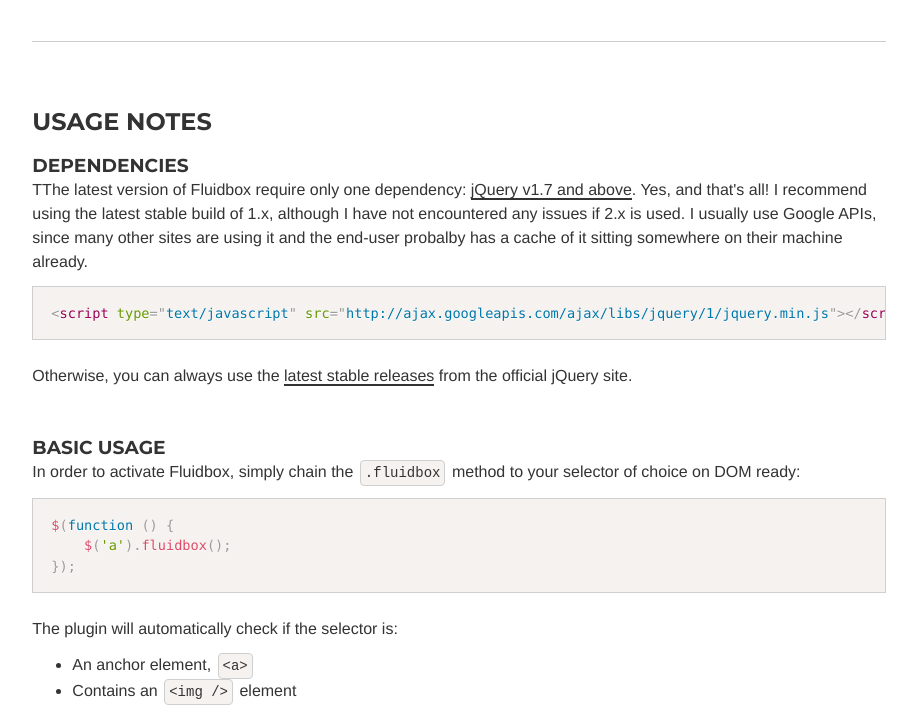
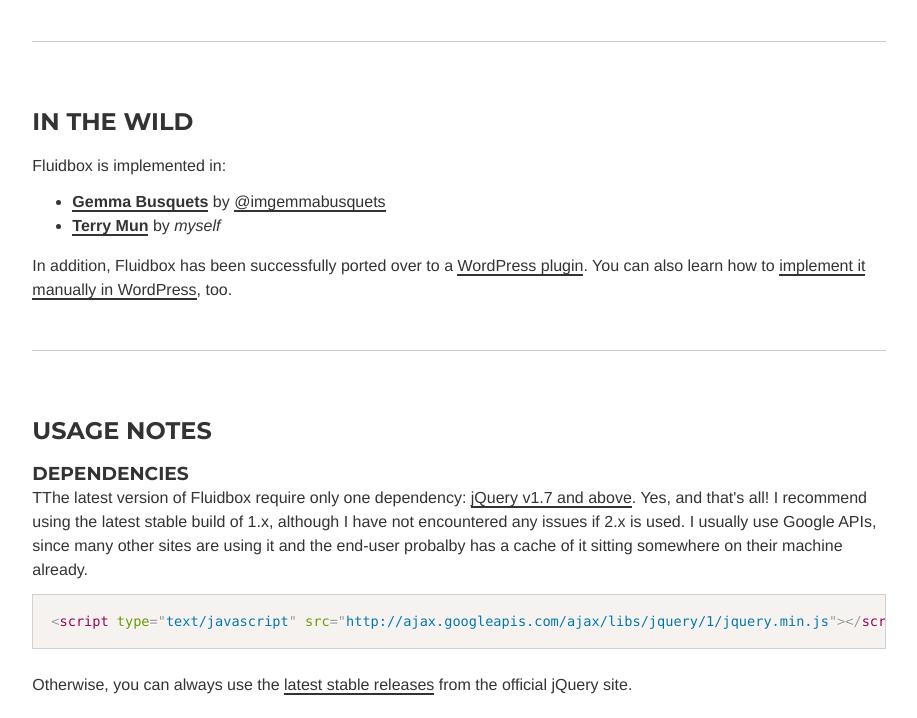
Before and after one commit to terrymun/Fluidbox, a website: page index.html in a window 1280 px wide. Shown: the part 1383-2101 px from the top of the page, without its empty margins (181-1098 px from the left). Drawn offline with nearby package versions, Linux system fonts and the light colour scheme; a script that the page names is missing.

Commit message:
Updated demo and readme

```diff
--- a/index.html
+++ b/index.html
@@ -94,6 +94,16 @@
 					<span>Fluidbox is hosted with CDNJS</span>
 				</a>
 			</div>
+		</section>
+
+		<section>
+			<h2 id="in-the-wild">In the wild</h2>
+			<p>Fluidbox is implemented in:</p>
+			<ul class="task-list">
+				<li><a href="http://www.gemmabusquets.com/"><strong>Gemma Busquets</strong></a> by <a href="https://twitter.com/imgemmabusquets">@imgemmabusquets</a></li>
+				<li><a href="http://terrymun.com/"><strong>Terry Mun</strong></a> by <em>myself</em></li>
+			</ul>
+			<p>In addition, Fluidbox has been successfully ported over to a <a href="https://wordpress.org/plugins/fluidbox/">WordPress plugin</a>. You can also learn how to <a href="http://sridharkatakam.com/medium-like-fluid-lightbox-wordpress-using-fluidbox/">implement it manually in WordPress</a>, too.</p>
 		</section>
 
 		<section>
@@ -381,7 +391,7 @@
 
 				// Smooth scrolling plugin by Chris Coiyer
 				// Source: http://css-tricks.com/snippets/jquery/smooth-scrolling/
-				$('a[href*=#]:not([href=#])').click(function() {
+				$(document).on('click', 'a[href*=#]:not([href=#])', function() {
 					if (location.pathname.replace(/^\//,'') == this.pathname.replace(/^\//,'') && location.hostname == this.hostname) {
 						var target = $(this.hash);
 						target = target.length ? target : $('[name=' + this.hash.slice(1) +']');
```
Also changed, not shown: README.md.
